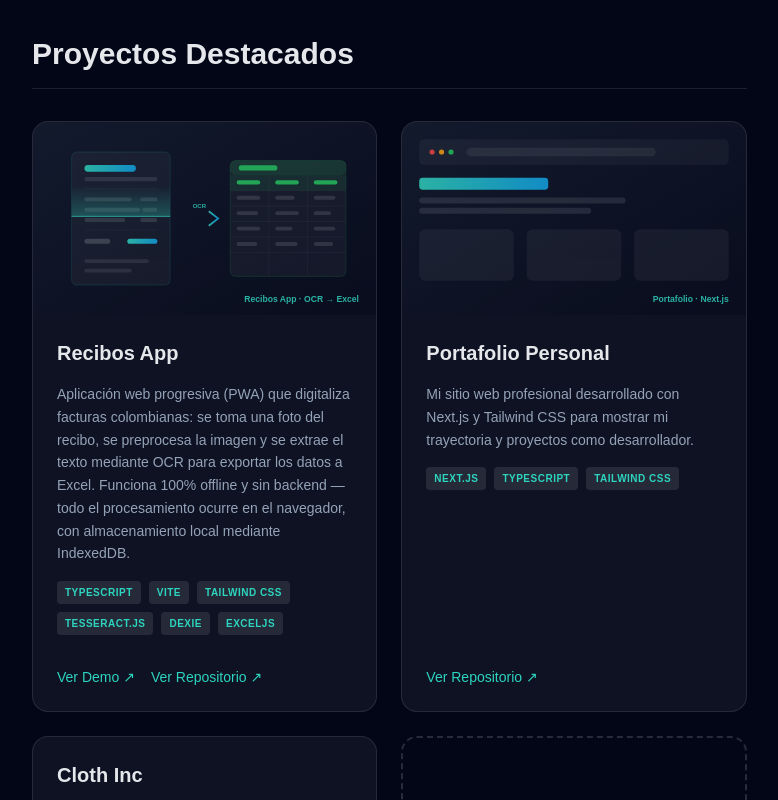
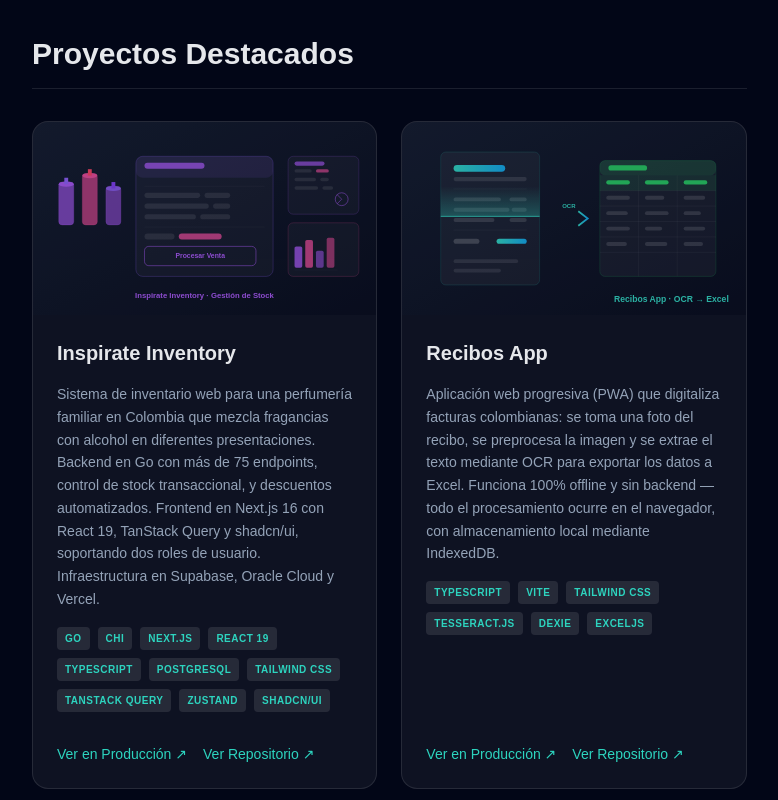
Before and after one commit to carlosh1016/portafolio-web, a Next.js app: page / in a window 1280 px wide. Shown: the part 1520-2320 px from the top of the page, without its empty margins (56-834 px from the left). Built offline with nearby package versions, Linux system fonts and the light colour scheme.

Commit message:
Adicion de proyecto inspirate-inventory

```diff
--- a/components/Projects.tsx
+++ b/components/Projects.tsx
@@ -1,12 +1,20 @@
 import ProyectCard from "./ProyectCard";
 
 const myProjects = [
+  {
+    title: "Inspirate Inventory",
+    description: "Sistema de inventario web para una perfumería familiar en Colombia que mezcla fragancias con alcohol en diferentes presentaciones. Backend en Go con más de 75 endpoints, control de stock transaccional, y descuentos automatizados. Frontend en Next.js 16 con React 19, TanStack Query y shadcn/ui, soportando dos roles de usuario. Infraestructura en Supabase, Oracle Cloud y Vercel.",
+    tech: ["Go", "Chi", "Next.js", "React 19", "TypeScript", "PostgreSQL", "Tailwind CSS", "TanStack Query", "Zustand", "shadcn/ui"],
+    link: "https://github.com/carlosh1016/inspirate-inventory",
+    productionLink: "https://inspirate-inventory.vercel.app/",
+    image: "/images/project-inspirate.svg"
+  },
   {
     title: "Recibos App",
     description: "Aplicación web progresiva (PWA) que digitaliza facturas colombianas: se toma una foto del recibo, se preprocesa la imagen y se extrae el texto mediante OCR para exportar los datos a Excel. Funciona 100% offline y sin backend — todo el procesamiento ocurre en el navegador, con almacenamiento local mediante IndexedDB.",
     tech: ["TypeScript", "Vite", "Tailwind CSS", "Tesseract.js", "Dexie", "ExcelJS"],
     link: "https://github.com/carlosh1016/Recibos-app",
-    demoLink: "https://recibos-app-beige.vercel.app/",
+    productionLink: "https://recibos-app-beige.vercel.app/",
     image: "/images/project-recibos.svg"
   },
   {
--- a/components/ProyectCard.tsx
+++ b/components/ProyectCard.tsx
@@ -4,7 +4,7 @@ interface ProyectProps {
   tech: string[];
   image?: string;       // El "?" hace que la imagen sea opcional
   link?: string;
-  demoLink?: string;
+  productionLink?: string;
   frontendLink?: string;
   backendLink?: string;
 }
@@ -15,7 +15,7 @@ export default function ProyectCard({
   tech,
   image,
   link,
-  demoLink,
+  productionLink,
   frontendLink,
   backendLink
 }: ProyectProps) {
@@ -47,9 +47,9 @@ export default function ProyectCard({
         </div>
 
         <div className="pt-4 mt-auto flex flex-wrap gap-4">
-          {demoLink && (
-            <a href={demoLink} target="_blank" rel="noopener noreferrer" className="text-sm font-medium text-[var(--primary)] hover:underline">
-              Ver Demo ↗
+          {productionLink && (
+            <a href={productionLink} target="_blank" rel="noopener noreferrer" className="text-sm font-medium text-[var(--primary)] hover:underline">
+              Ver en Producción ↗
             </a>
           )}
           {link && (
```
Also changed, not shown: public/images/project-inspirate.svg (added).
